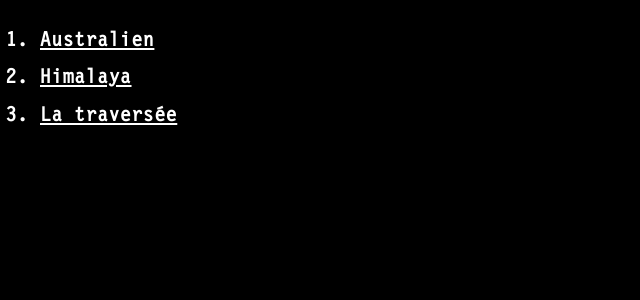
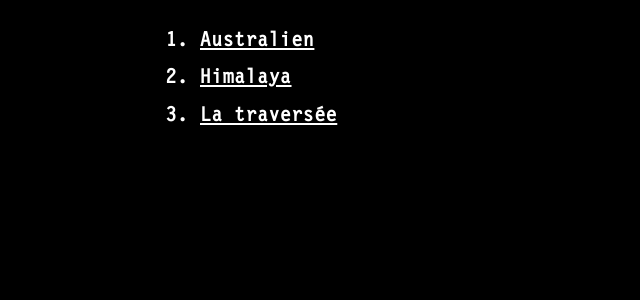
Before and after one commit to LesQuais/website, a Jekyll site: the page built from index.html, in a window 1280 px wide. Shown: the top 300 px of the page, without its empty margins (0-640 px from the left). Built offline with Jekyll 4.4.1, drawn with Linux system fonts in a browser that asks for light colours; Markdown is read by kramdown in place of the engine named in the settings.

Commit message:
Fix horizontal size

```diff
--- a/css/main.css
+++ b/css/main.css
@@ -1,5 +1,5 @@
 body {
-	margin: 0;
+	margin: auto;
 	font-size: 130%;
 	font-family: sans-serif;
 	font-weight: bold;
@@ -11,6 +11,10 @@ body {
 	line-height: 180%;
 }
 
+body, #boat, #bg {
+	max-width: 960px;
+}
+
 a {
 	color: inherit;
 }
@@ -18,7 +22,7 @@ a {
 #boat, #bg {
 	position: fixed;
 	z-index: -1;
-	width: 100%;
+	max-height: 100%;
 }
 
 #bg {
```
